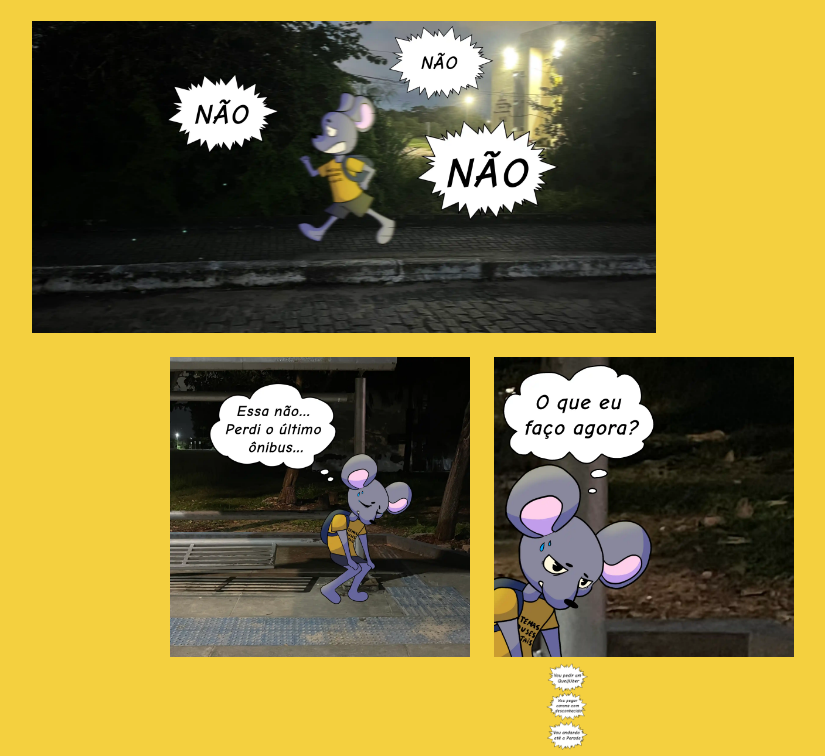
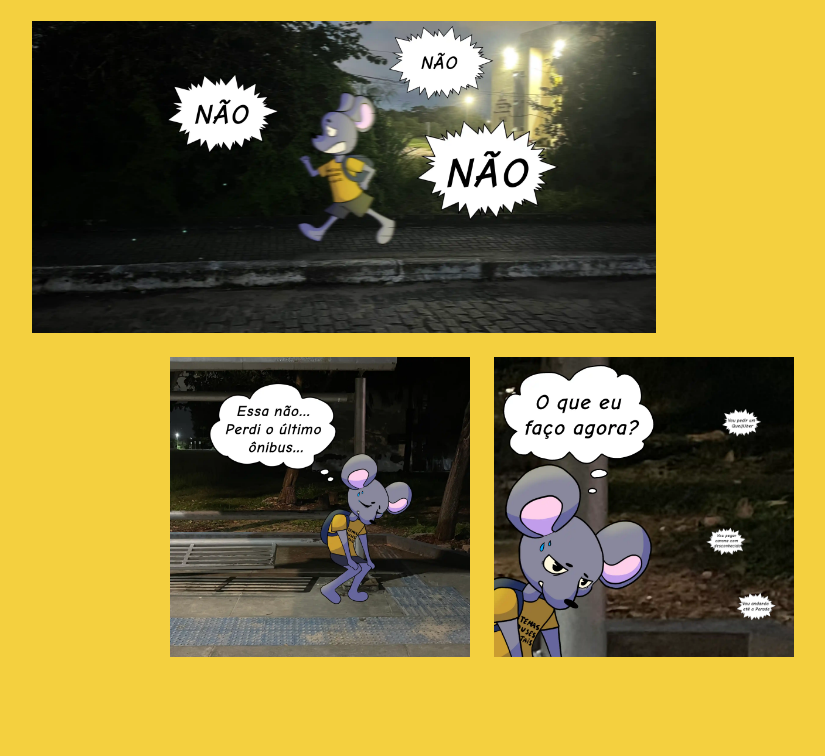
Before and after one commit to willerribb/ratilson, a website: page index.html in a window 1280 px wide. Shown: the part 645-1401 px from the top of the page, without its empty margins (158-983 px from the left). After the commit the page ends 1362 px from the top, so only its background shows below. Drawn offline with Linux system fonts and the light colour scheme.

Commit message:
Refactor CSS styles for layout and interactions

```diff
--- a/style.css
+++ b/style.css
@@ -46,19 +46,12 @@ body {
 }
 
 .doublewidth .quadro-std {
-    max-width: 100%;
-    width: calc(300px * 2 + var(--grid-spacing));
+    max-width: calc(600px + var(--grid-spacing));
+    width: 100%;
 }
 
 .quadro-interativo {
     position: relative;
-}
-
-.interactive-options {
-    display: flex;
-    flex-direction: column;
-    gap: 16px;
-    pointer-events: none;
 }
 
 .opt-btn {
@@ -77,3 +70,27 @@ body {
     width: 96px;
     height: auto;
 }
+
+.interactive-options {
+    position: absolute;
+    top: 0;
+    left: 0;
+    width: 100%;
+    height: 100%;
+    pointer-events: none;
+}
+
+#btn-opt1 {
+    top: 15%;
+    right: 10%;
+}
+
+#btn-opt2 {
+    top: 45%;
+    right: 15%;
+}
+
+#btn-opt3 {
+    bottom: 10%;
+    right: 5%;
+}
```
